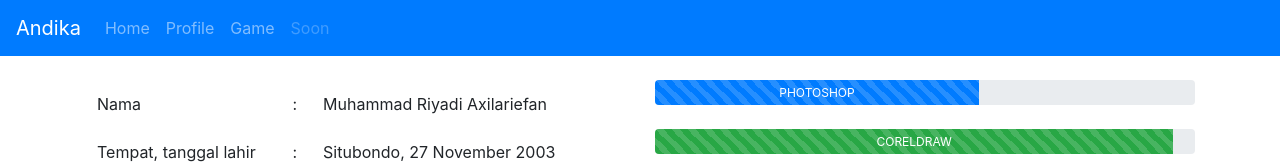
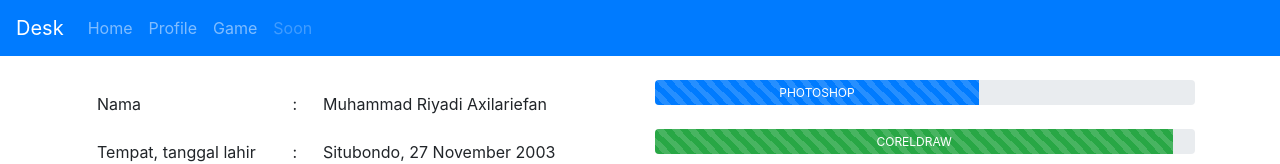
Before and after one commit to evangars/evangars.github.io, a plain HTML site: page index.html in a window 1280 px wide. Shown: the top 164 px of the page. Drawn offline with nearby package versions, Linux system fonts and the light colour scheme.

Commit message:
Update index.html

```diff
--- a/index.html
+++ b/index.html
@@ -12,7 +12,7 @@
   </head>
   <body>
     <nav class="navbar fixed-top navbar-expand-lg navbar-dark bg-primary">
-      <a class="navbar-brand" href="#">Andika</a>
+      <a class="navbar-brand" href="#">Desk</a>
       <button class="navbar-toggler" type="button" data-toggle="collapse" data-target="#navbarNavAltMarkup" aria-controls="navbarNavAltMarkup" aria-expanded="false" aria-label="Toggle navigation">
         <span class="navbar-toggler-icon"></span>
       </button>
```
